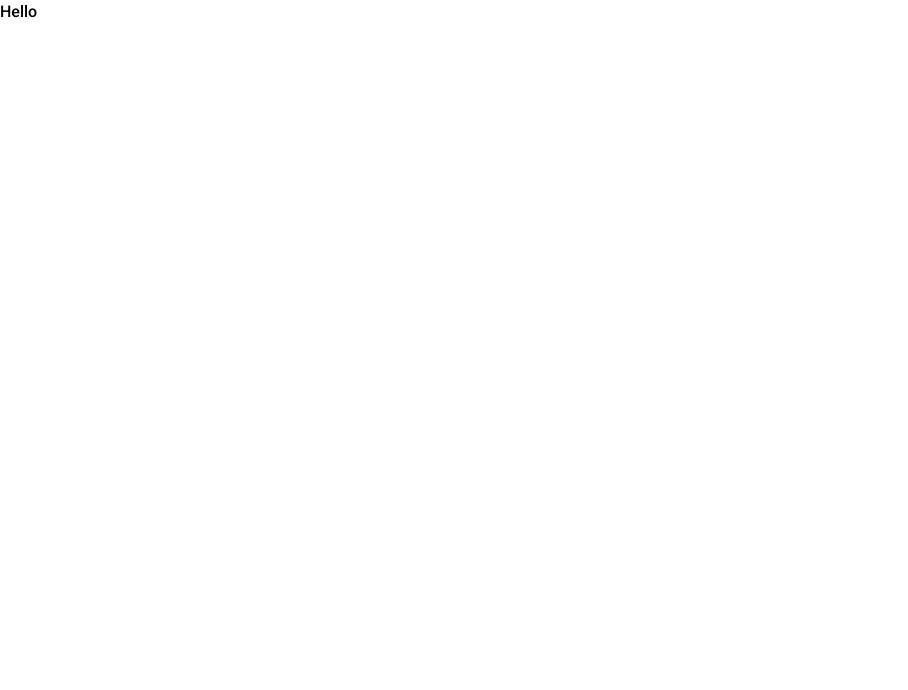
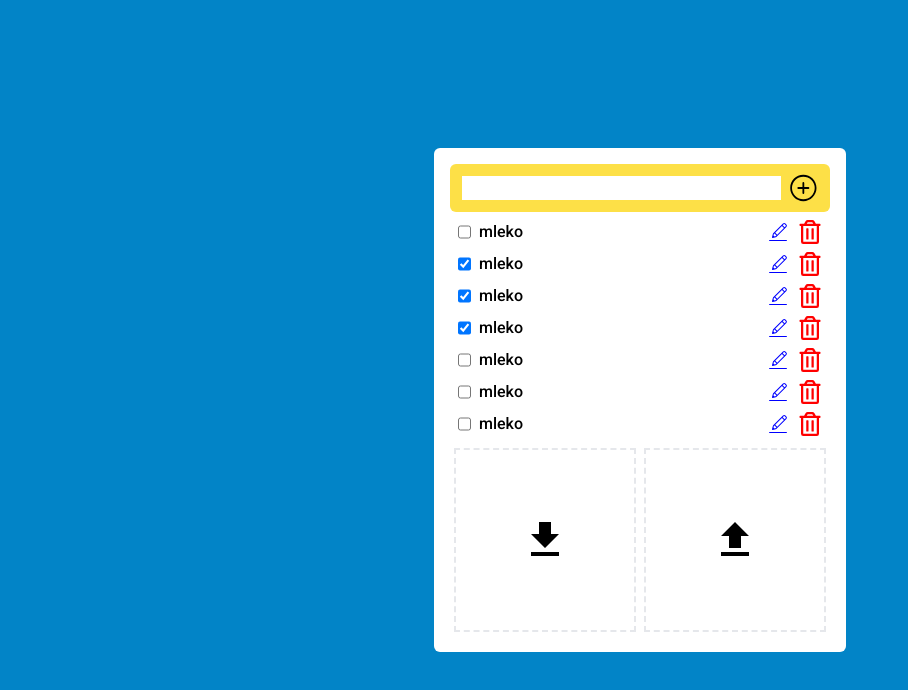
Before and after one commit to loBoda0/nakupovalni-listek, a Next.js app: page / in a window 1280 px wide. Shown: the top 690 px of the page, without its empty margins (0-908 px from the left). Built offline with nearby package versions, Linux system fonts and the light colour scheme.

Commit message:
design mockup

```diff
--- a/src/app/layout.tsx
+++ b/src/app/layout.tsx
@@ -5,7 +5,7 @@ import "./globals.css";
 const inter = Roboto({ subsets: ["latin"], weight: ["300", "500", "700"]});
 
 export const metadata: Metadata = {
-  title: "Create Next App",
+  title: "Nakupovalni listek",
   description: "Generated by create next app",
 };
 
--- a/src/app/page.tsx
+++ b/src/app/page.tsx
@@ -1,5 +1,48 @@
+import { ShopItem } from "@/schemas/ShopItem";
+import ItemList from "../components/ItemList";
+
+const tempList: ShopItem[] = [
+  {
+    id: 1,
+    name: "mleko",
+    isChecked: false,
+  },
+  {
+    id: 2,
+    name: "mleko",
+    isChecked: true,
+  },
+  {
+    id: 3,
+    name: "mleko",
+    isChecked: true,
+  },
+  {
+    id: 4,
+    name: "mleko",
+    isChecked: true,
+  },
+  {
+    id: 5,
+    name: "mleko",
+    isChecked: false,
+  },
+  {
+    id: 6,
+    name: "mleko",
+    isChecked: false,
+  },
+  {
+    id: 7,
+    name: "mleko",
+    isChecked: false,
+  },
+]
+
 export default function Home() {
   return (
-    <div>Hello</div>
+    <div className="flex h-full justify-center items-center bg-sky-600">
+      <ItemList items={tempList} />
+    </div>
   );
 }
--- /dev/null
+++ b/src/components/AddItem.tsx
@@ -0,0 +1,25 @@
+'use client'
+
+import React, { FormEventHandler, useState } from 'react'
+import { GoPlusCircle } from "react-icons/go";
+
+const AddItem = () => {
+  const [itemName, setItemName] = useState('')
+
+  const submitItem = () => {
+    console.log(itemName);
+    if (itemName.length == 0) {
+      alert('Cant add empty item')
+    }
+    setItemName('')
+  }
+
+  return (
+    <div className='flex bg-yellow-300 rounded-md p-2 items-center gap-2 mb-1 px-3 justify-between'>
+      <input type="text" className='w-full' name="itemName" id="name" value={itemName} onChange={e => setItemName(e.target.value)} />
+      <GoPlusCircle size={32} onClick={submitItem} />
+    </div>
+  )
+}
+
+export default AddItem
--- /dev/null
+++ b/src/components/FileActions.tsx
@@ -0,0 +1,17 @@
+import React from 'react'
+import { MdFileUpload, MdFileDownload } from "react-icons/md";
+
+const FileActions = () => {
+  return (
+    <div className='flex h-48'>
+      <div className='w-1/2 flex items-center justify-center border-dashed border-2 m-1'>
+        <MdFileDownload size={48} />
+      </div>
+      <div className='w-1/2 flex items-center justify-center border-dashed border-2 m-1'>
+        <MdFileUpload size={48} />
+      </div>
+    </div>
+  )
+}
+
+export default FileActions
--- /dev/null
+++ b/src/components/ItemList.tsx
@@ -0,0 +1,25 @@
+import { ShopItem } from '@/schemas/ShopItem'
+import React from 'react'
+import ListItem from './ListItem'
+import AddItem from './AddItem'
+import FileActions from './FileActions'
+
+interface ItemListProps {
+  items: ShopItem[]
+}
+
+const ItemList: React.FC<ItemListProps> = ({ items }) => {
+  return (
+    <div className='bg-white rounded-md p-4 w-[412px] m-3'>
+      <AddItem />
+      {
+        items.map(item => (
+          <ListItem key={item.id} item={item} />
+        ))
+      }
+      <FileActions />
+    </div>
+  )
+}
+
+export default ItemList
--- /dev/null
+++ b/src/components/ListItem.tsx
@@ -0,0 +1,45 @@
+'use client'
+
+import { ShopItem } from '@/schemas/ShopItem'
+import React, { useRef, useState } from 'react'
+import { FaRegTrashAlt } from 'react-icons/fa'
+import { CiEdit } from "react-icons/ci"
+
+interface ListItemProps {
+  item: ShopItem
+}
+
+const ListItem: React.FC<ListItemProps> = ({ item }) => {
+  const inputRef = useRef<HTMLInputElement>(null)
+  const [itemName, setItemName] = useState(item.name)
+  const [isChecked, setIsChecked] = useState(item.isChecked)
+  const [isEdit, setIsEdit] = useState(false)
+
+  const toggleCheckbox = () => {
+    setIsChecked(!isChecked)
+  }
+
+  const handleEdit = () => {
+    setIsEdit(!isEdit)
+    if (inputRef.current && !isEdit) {
+      console.log(inputRef.current)
+      inputRef.current.focus();
+      console.log(inputRef.current)
+    }
+  }
+
+  return (
+    <div className='flex justify-between m-2'>
+      <div className="flex gap-2">
+        <input type="checkbox" name="isChecked" id={item.name} checked={isChecked} onChange={toggleCheckbox} />
+        <input ref={inputRef} type="text" readOnly={!isEdit} name={item.name} value={itemName} onChange={(e) => setItemName(e.target.value)} />
+      </div>
+      <div className="flex gap-2">
+        <CiEdit  color='blue' size={24} onClick={handleEdit} />
+        <FaRegTrashAlt color='red' size={24} />
+      </div>
+    </div>
+  )
+}
+
+export default ListItem
--- /dev/null
+++ b/src/schemas/ShopItem.ts
@@ -0,0 +1,5 @@
+export interface ShopItem {
+  id: number,
+  name: string,
+  isChecked: boolean
+}
```
Also changed, not shown: package.json (+5 -4 lines), 1 other file (tests, documents, lock files or other folders).
